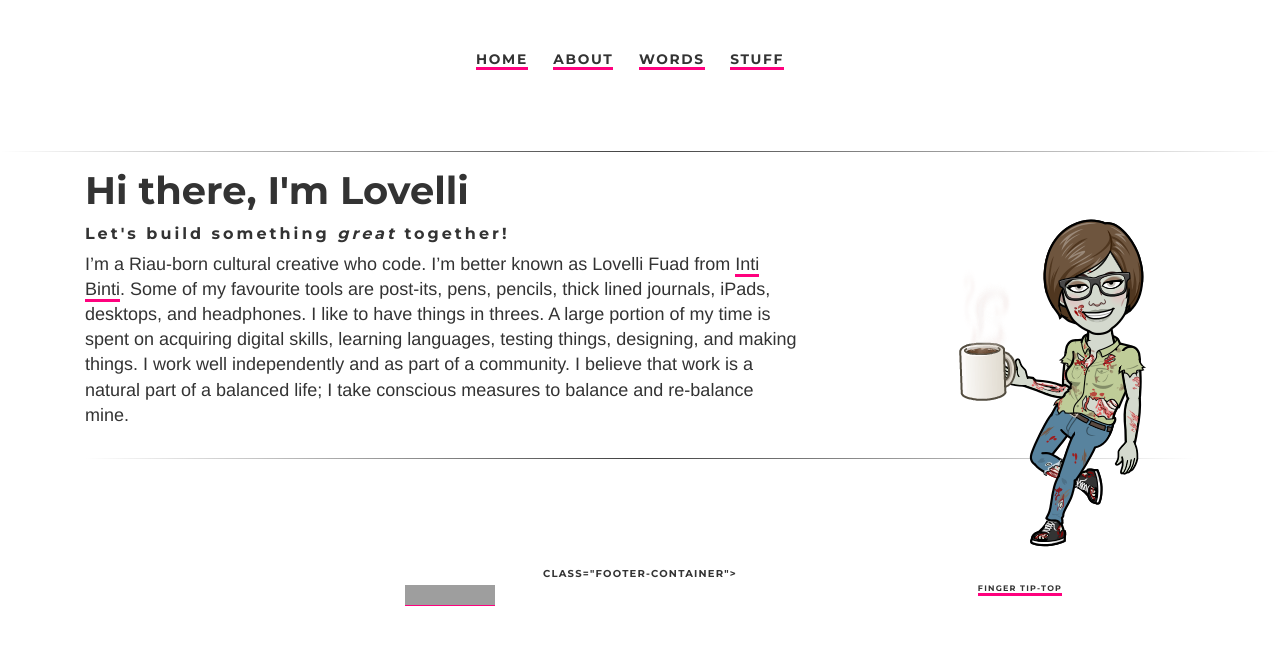
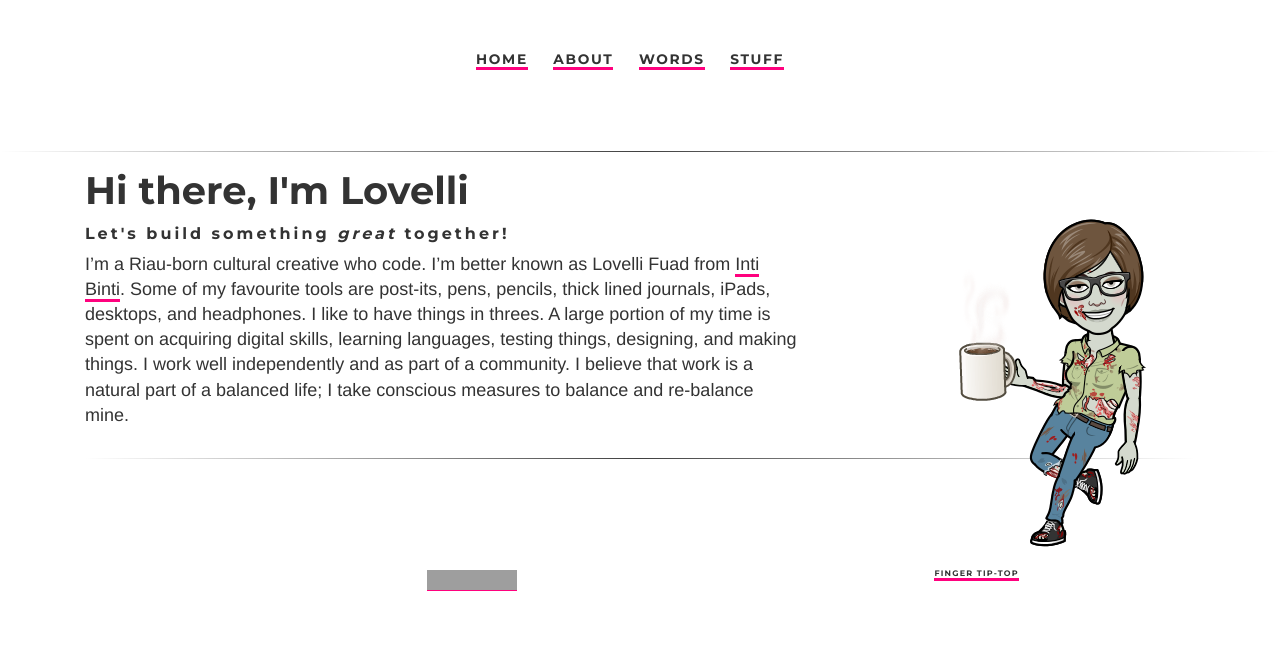
Before and after one commit to ariesti/ariesti.github.io, a Jekyll site: the page built from index.html, in a window 1280 px wide. Shown: the top 645 px of the page. Built offline with Jekyll 4.4.1, drawn with Linux system fonts in a browser that asks for light colours; grey boxes are pictures that could not be loaded.

Commit message:
Update default.html

```diff
--- a/_layouts/default.html
+++ b/_layouts/default.html
@@ -41,7 +41,7 @@
 
 			<hr class="style-two">
 
-			<div id="footer"> class="footer-container">
+			<div id="footer" class="footer-container">
 			{% include footer.html %}
 
 			</div>
```
